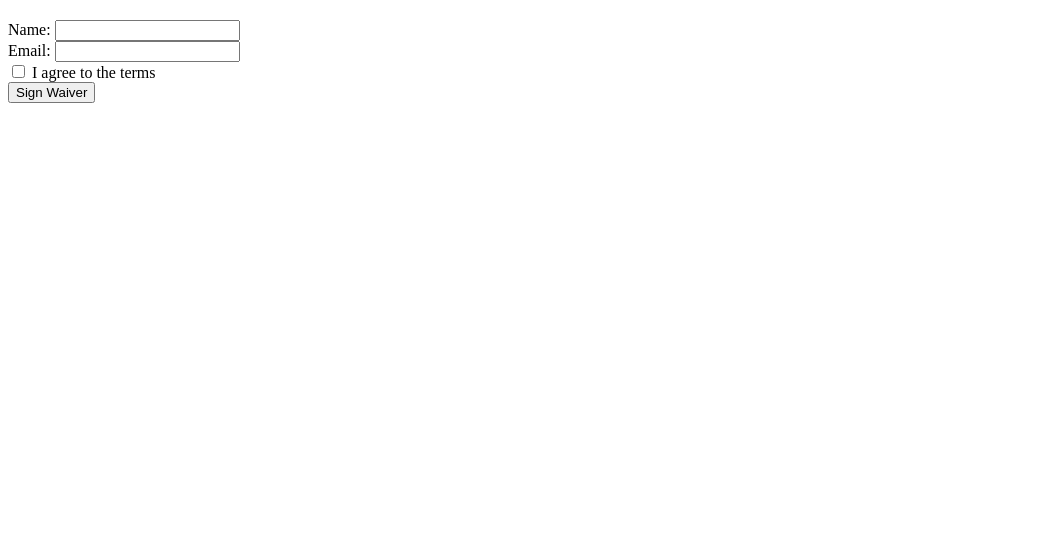
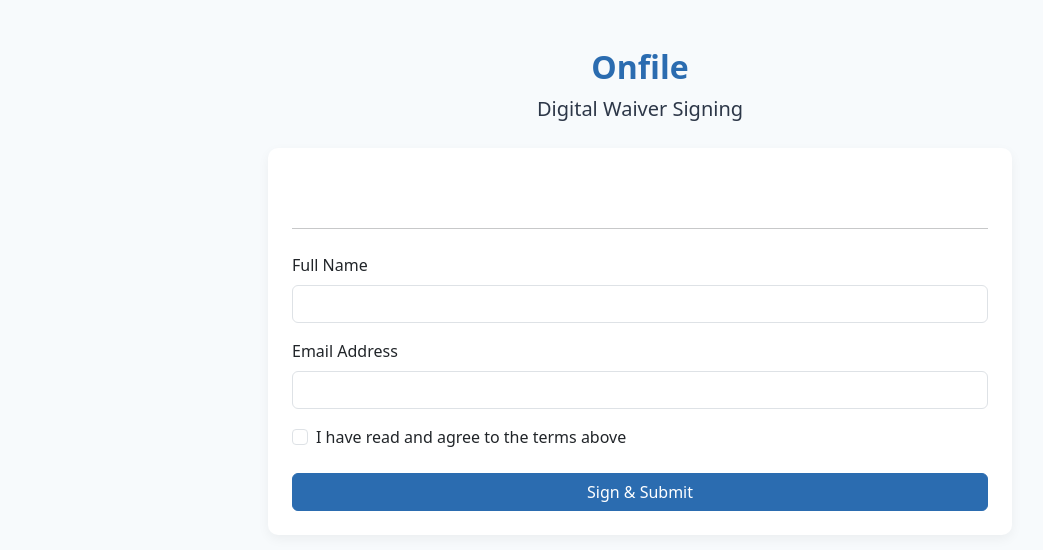
Before and after one commit to JoeC16/onfile-mvp, a Flask app: template templates/sign_waiver.html in a window 1280 px wide. Shown: the top 550 px of the page, without its empty margins (0-1043 px from the left). Run offline with Flask 3, Linux system fonts and the light colour scheme; the template is opened without the code that fills it, so the values that code supplies are empty.

Commit message:
Update sign_waiver.html

```diff
--- a/templates/sign_waiver.html
+++ b/templates/sign_waiver.html
@@ -1,15 +1,69 @@
+<!DOCTYPE html>
+<html lang="en">
+<head>
+  <meta charset="UTF-8">
+  <title>Sign Waiver – Onfile</title>
+  <meta name="viewport" content="width=device-width, initial-scale=1">
+  <link
+    href="https://cdn.jsdelivr.net/npm/bootstrap@5.3.0/dist/css/bootstrap.min.css"
+    rel="stylesheet">
+  <style>
+    body {
+      background-color: #f7fafc;
+      color: #2d3748;
+    }
+    .brand {
+      color: #2b6cb0;
+      font-weight: bold;
+    }
+    .card {
+      border: none;
+      border-radius: 10px;
+      box-shadow: 0 4px 12px rgba(0, 0, 0, 0.05);
+    }
+    .btn-primary {
+      background-color: #2b6cb0;
+      border-color: #2b6cb0;
+    }
+  </style>
+</head>
+<body>
 
-<!DOCTYPE html>
-<html>
-<head><title>Sign Waiver - Onfile</title></head>
-<body>
-  <h2>{{ waiver[1] }}</h2>
-  <pre>{{ waiver[2] }}</pre>
-  <form method="POST">
-    Name: <input type="text" name="name"><br>
-    Email: <input type="email" name="email"><br>
-    <input type="checkbox" required> I agree to the terms<br>
-    <button type="submit">Sign Waiver</button>
-  </form>
+  <div class="container mt-5">
+    <div class="col-md-8 mx-auto">
+      <div class="text-center mb-4">
+        <h2 class="brand">Onfile</h2>
+        <p class="lead">Digital Waiver Signing</p>
+      </div>
+
+      <div class="card p-4 bg-white">
+        <h4 class="mb-3">{{ waiver[1] }}</h4>
+        <p style="white-space: pre-wrap;">{{ waiver[2] }}</p>
+
+        <hr class="my-4">
+
+        <form method="POST">
+          <div class="mb-3">
+            <label class="form-label">Full Name</label>
+            <input type="text" name="name" class="form-control" required>
+          </div>
+          <div class="mb-3">
+            <label class="form-label">Email Address</label>
+            <input type="email" name="email" class="form-control" required>
+          </div>
+          <div class="form-check mb-4">
+            <input class="form-check-input" type="checkbox" id="agree" required>
+            <label class="form-check-label" for="agree">
+              I have read and agree to the terms above
+            </label>
+          </div>
+          <div class="d-grid">
+            <button class="btn btn-primary" type="submit">Sign & Submit</button>
+          </div>
+        </form>
+      </div>
+    </div>
+  </div>
+
 </body>
 </html>
```
